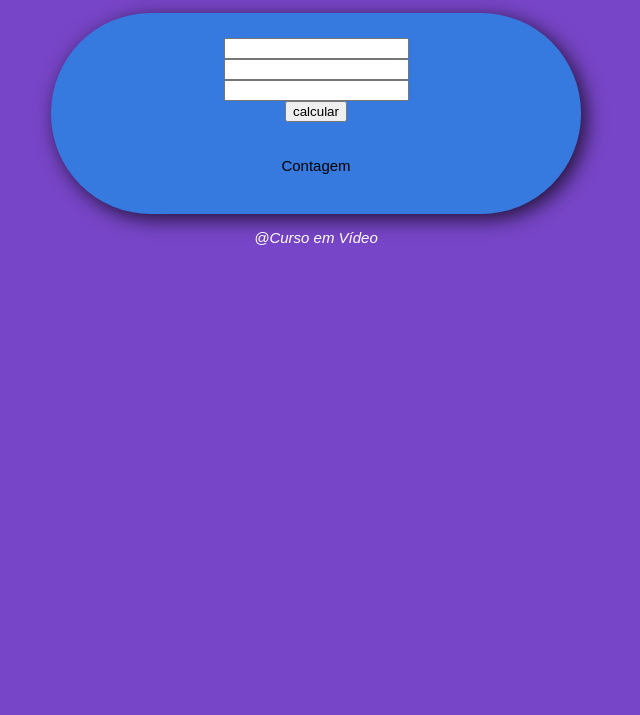
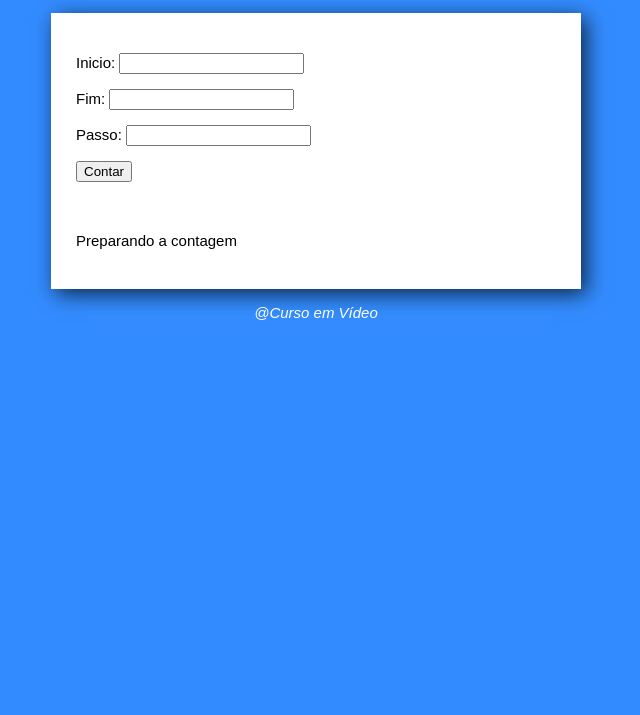
Before and after one commit to Thiago-Santos-Sousa/ExercicioJavascript03, a plain HTML site: page index.html in a window 1280 px wide. Shown: the part 85-800 px from the top of the page, without its empty margins (324-964 px from the left). Drawn offline with Linux system fonts and the light colour scheme.

Commit message:
atualização e fim do projeto.

```diff
--- a/estilo.css
+++ b/estilo.css
@@ -1,5 +1,5 @@
 body{
-  background: rgb(119, 69, 199);
+  background: rgb(51, 140, 255);
   font: normal 15px arial;
 }
 header{
@@ -8,12 +8,10 @@ header{
   text-align: center;
 }
 div{
-  text-align: center;
   padding: 10px;
 }
 section{
-  background: rgb(54, 122, 224);
-  border-radius: 100px;
+  background: rgb(255, 255, 255);
   padding: 15px;
   width: 500px;
   margin: auto;
--- a/index.html
+++ b/index.html
@@ -5,29 +5,26 @@
   <meta http-equiv="X-UA-Compatible" content="IE=edge">
   <meta name="viewport" content="width=device-width, initial-scale=1.0">
   <link rel="stylesheet" href="estilo.css">
-  <title>Contagens LTDA</title>
+  <title>Contador universal</title>
 </head>
 <body>
   <header>
-    <h1>Olá, informe o número a ser contado!</h1>
+    <h1>Vamos contar!</h1>
   </header>
   <section>
-    <div>
-      <input type="number" name="n" id="n1">
-      <br>
-      <input type="number" name="n" id="n2">
-      <br>
-      <input type="number" name="n" id="n3">
-      <br>
-      <input type="button" value="calcular">
+    <div id="dados">
+      <p>Inicio: <input type="number" name="inicio" id="txti"></p>
+      <p>Fim: <input type="number" name="fim" id="txtf"></p>
+      <p>Passo: <input type="number" name="passo" id="txtp"></p>
+      <p><input type="button" value="Contar" onclick="contar()"></p>
     </div>
-    <div>
-      <p>Contagem</p>
+    <div id="res">
+      <p>Preparando a contagem</p>
     </div>
   </section>
   <footer>
     <p>@Curso em Vídeo</p>
   </footer>
-  <script src=""></script>
+  <script src="script.js"></script>
 </body>
 </html>
--- /dev/null
+++ b/script.js
@@ -0,0 +1,32 @@
+function contar(){
+  let ini = document.getElementById('txti')
+  let fim = document.getElementById('txtf')
+  let passo = document.getElementById('txtp')
+  let res = document.getElementById('res')
+
+  if(ini.value.length == 0 || fim.value.length ==   0 || passo.value.length == 0){
+    res.innerHTML = 'Impossivel contar!'
+    window.alert('[ERRO!] Faltou dados.')
+    }else{
+      res.innerHTML = 'Contando: <br/>'
+      let i = Number(ini.value)
+      let f = Number(fim.value)
+      let p = Number(passo.value)
+      if(p <= 0){
+        window.alert('Passo inválido! Considerando passo 1.')
+        p = 1
+      }
+      if(i < f){
+        //contagem crescente//
+        for(let c = i; c <= f; c += p){
+          res.innerHTML += `${c} \u{27A1} `
+        }
+      }else{
+        //contagem decrescente//
+        for(let c = i; c >= f; c -= p){
+          res.innerHTML += `${c} \u{27A1} `
+        }
+      }
+      res.innerHTML += ` \u{1F3C1} `
+    }
+}
```
